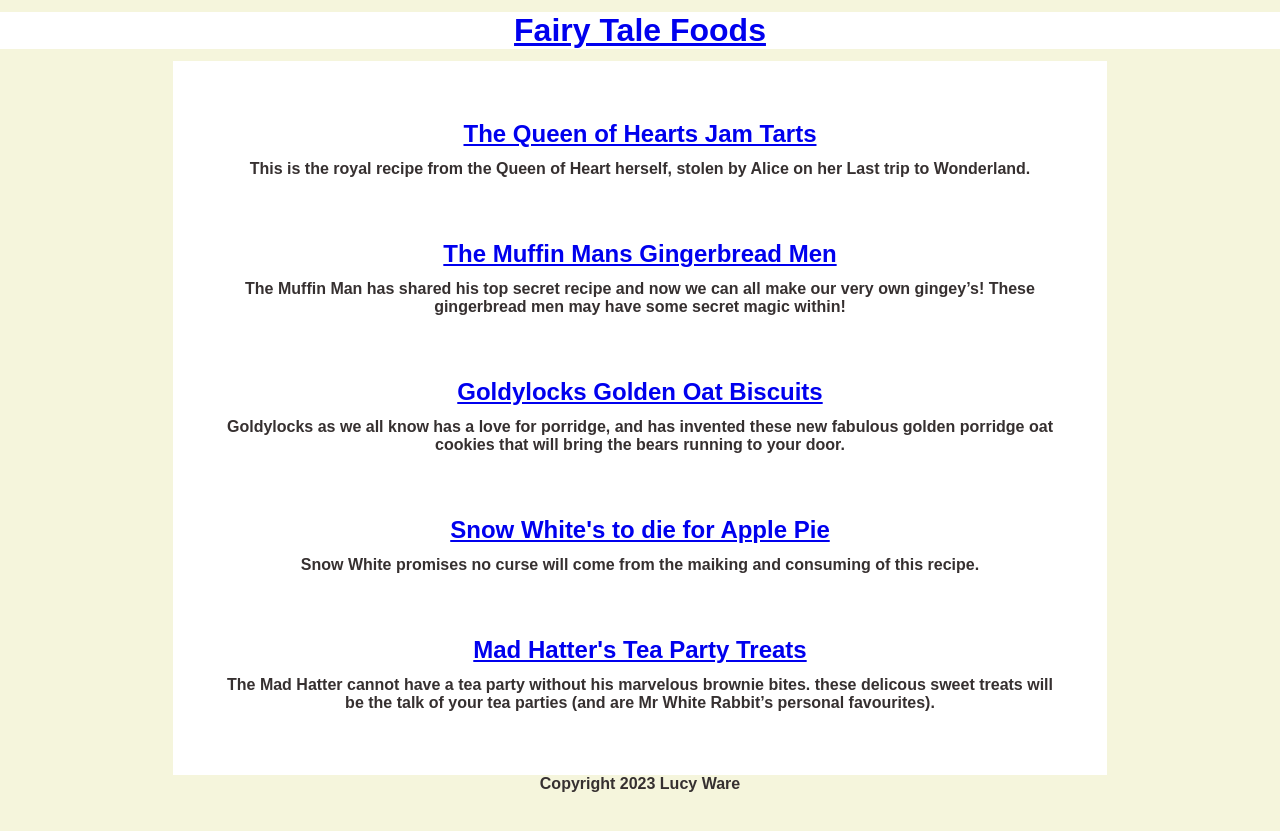
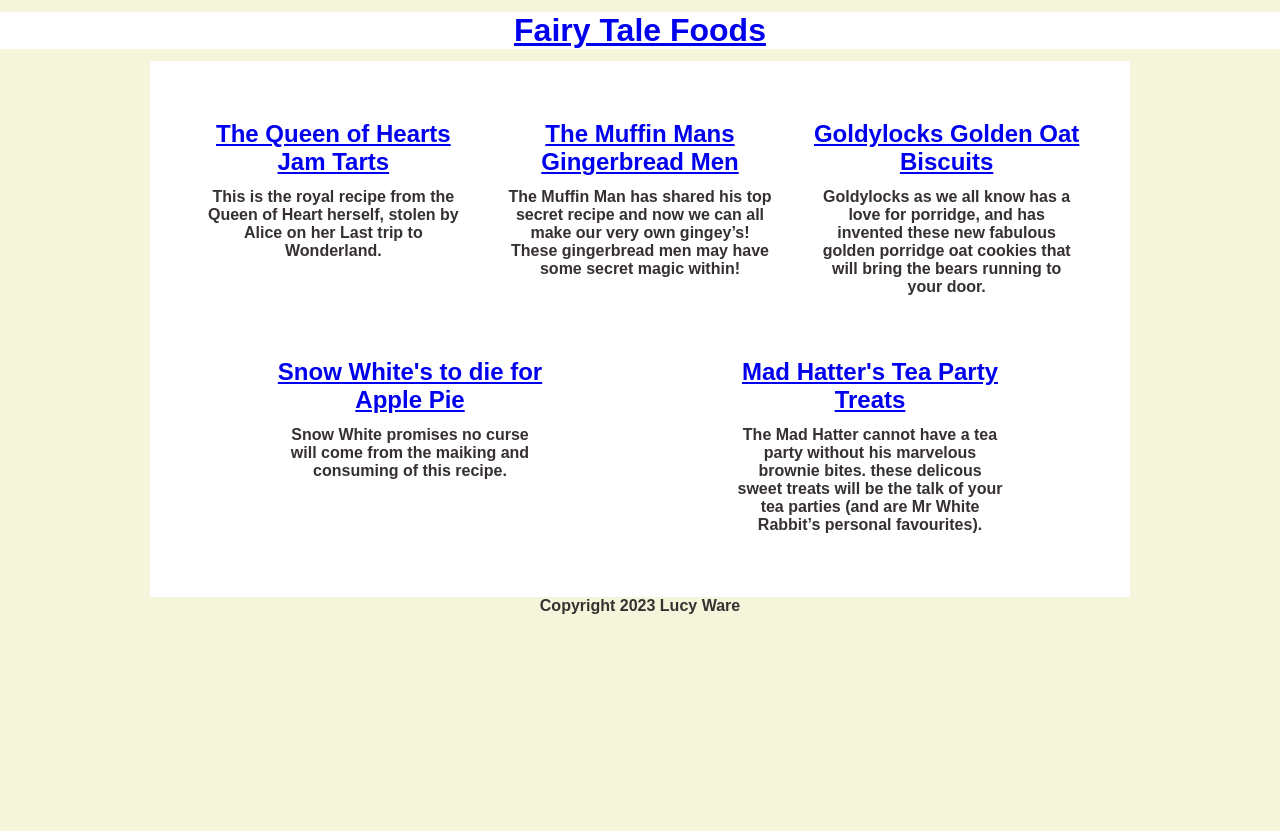
Before and after one commit to Lucyware/Fairytalefoods, a Jekyll site: the page built from pages/recipelisting.md, in a window 1280 px wide. Shown: the top 831 px of the page. Built offline with Jekyll 4.4.1, drawn with Linux system fonts in a browser that asks for light colours.

Commit message:
Update recipes.css

```diff
--- a/styles/recipes.css
+++ b/styles/recipes.css
@@ -46,7 +46,7 @@
 main {
   width: 73%;
   max-width: 980px;
-  border: 10px 10px; px solid rgb(255, 255, 255);
+  border: 10px 10px;
   padding: 30px 30px;
   margin: 0 auto;
   background-color: white;
@@ -87,7 +87,16 @@
   color: black;
 }
 
-@media screen and {max-width: 700px;}{
+@media screen and (max-width: 700px) {
+  main {
+    width: 100%;
+    max-width: 850px;
+    padding: 1em;
+    margin: 0 auto;
+  }
+}
+
+
 
   nav {
     margin: 0;
@@ -103,6 +112,10 @@
     width: 100%;
   }
 
+.list {
+  display:flex;
+  flex-wrap: wrap;
+  justify-content: space-around;
 }
 
 .recipe-teaser{
```
